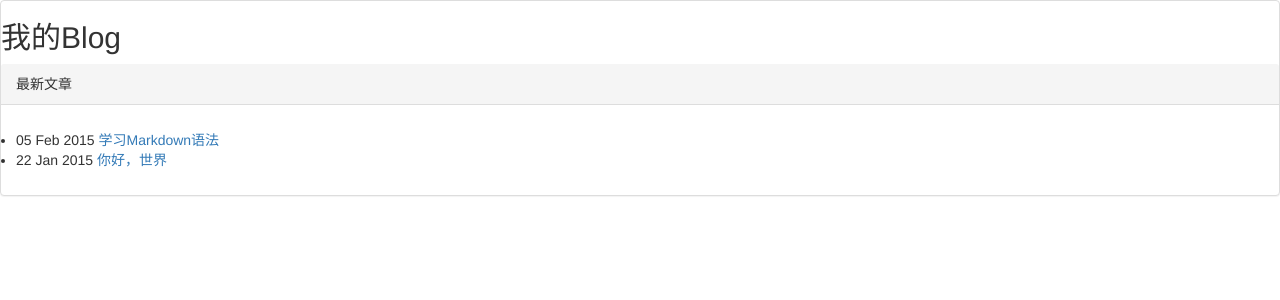
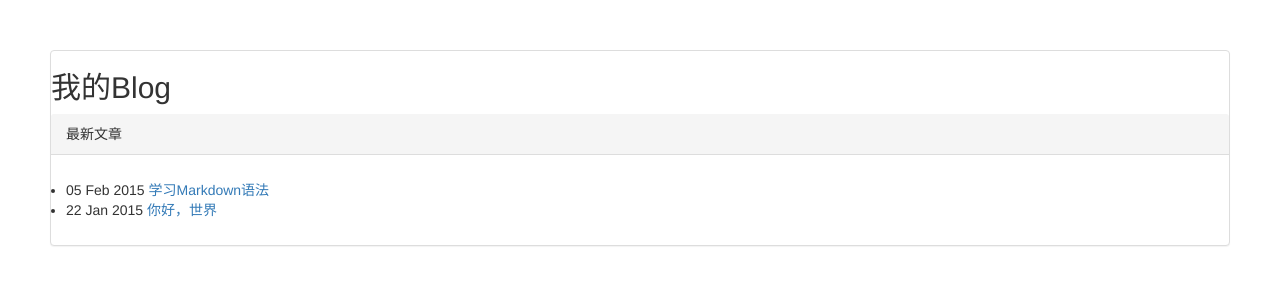
Before and after one commit to Bobjoy/jekyll, a Jekyll site: the page built from index.html, in a window 1280 px wide. Shown: the top 300 px of the page. Built offline with Jekyll 4.4.1, drawn with Linux system fonts in a browser that asks for light colours; nearby versions of some CDN libraries.

Commit message:
Modify the style

```diff
--- a/_layouts/default.html
+++ b/_layouts/default.html
@@ -1,11 +1,13 @@
 <!DOCTYPE html>
 <html>
 <head>
-	<meta http-equiv="content-type" content="text/html; charset=utf-8" />
-	<title>{{ page.title }}</title>
-	<link href="/css/common.css" rel="stylesheet">
-	<link href="http://libs.baidu.com/bootstrap/3.0.3/css/bootstrap.min.css" rel="stylesheet">
-	<script src="http://libs.baidu.com/bootstrap/3.0.3/js/bootstrap.min.js"></script>
+<meta http-equiv="content-type" content="text/html; charset=utf-8" />
+<title>{{ page.title }}</title>
+
+<link href="{{ site.baseurl }}/css/common.css" rel="stylesheet">
+<link href="http://libs.baidu.com/bootstrap/3.0.3/css/bootstrap.min.css"
+	rel="stylesheet">
+<script src="http://libs.baidu.com/bootstrap/3.0.3/js/bootstrap.min.js"></script>
 </head>
 <body>
 	{{ content }}
--- a/css/common.css
+++ b/css/common.css
@@ -3,3 +3,7 @@
 *{
 	margin: 0; padding: 0;
 }
+
+body{
+	padding: 50px;
+}
```
